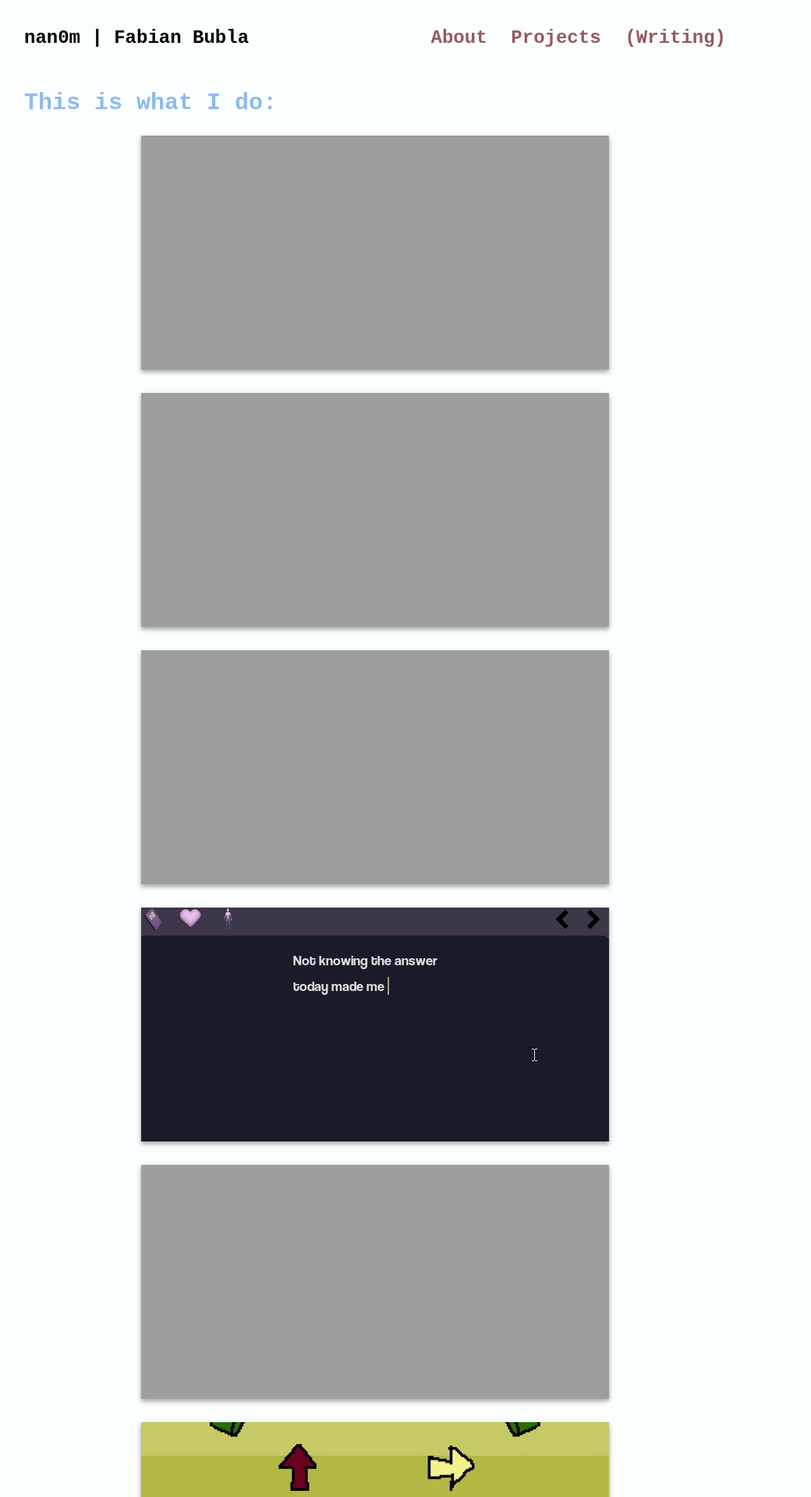
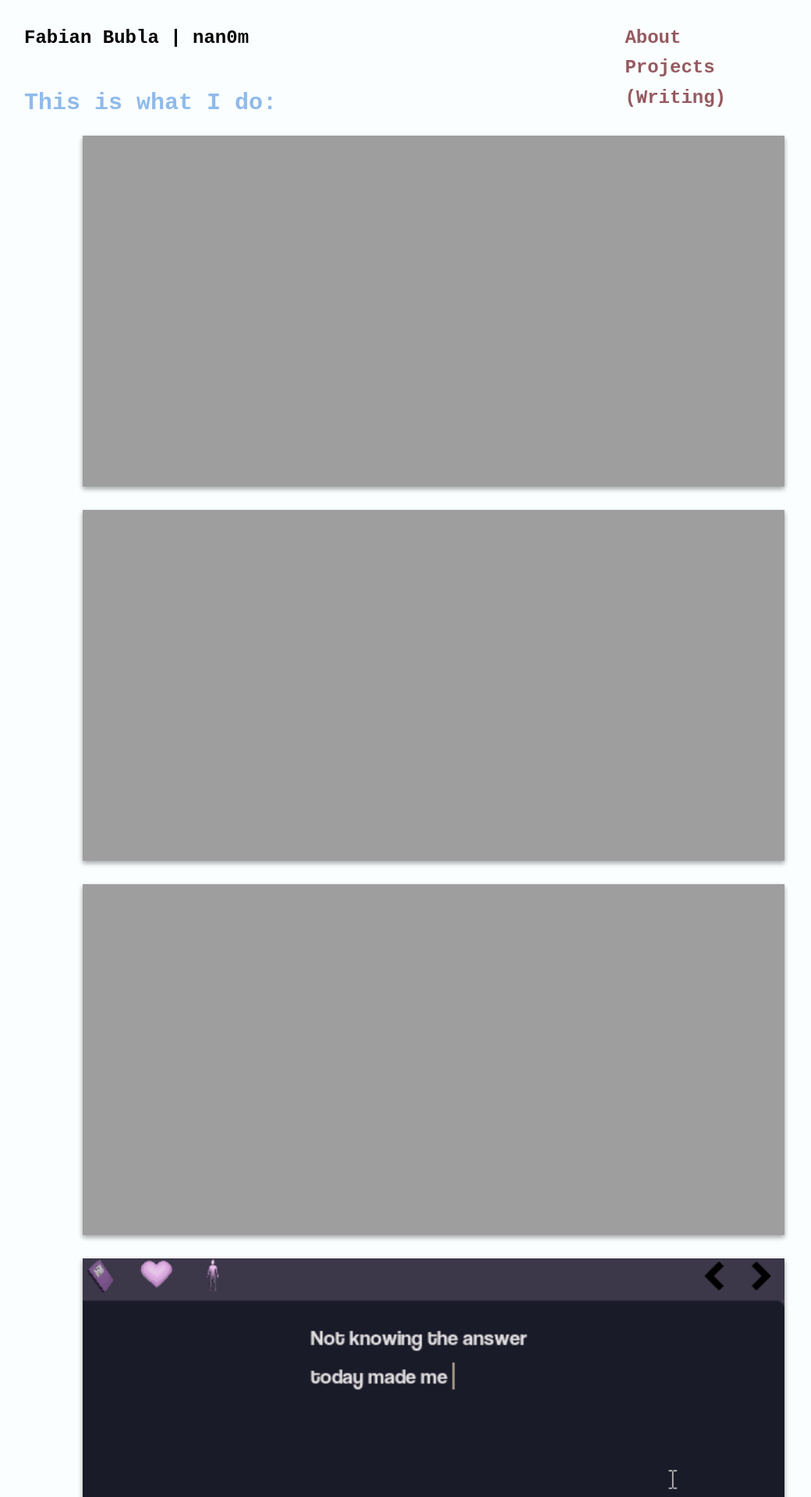
Before and after one commit to nan0m/nan0m.github.io, a Jekyll site: the page built from pages/projects.md, in a window 1280 px wide. Shown: the top 1920 px of the page at 78% size, without its empty margins (159-1199 px from the left). Built offline with Jekyll 4.4.1, drawn with Linux system fonts in a browser that asks for light colours; nearby versions of some CDN libraries; some web fonts are replaced.

```diff
--- a/_config.yml
+++ b/_config.yml
@@ -6,6 +6,6 @@ plugins:
   - jekyll-sitemap
   - jekyll-feed
   - jekyll-seo-tag
-title: nan0m | Fabian Bubla
+title: Fabian Bubla | nan0m
 description: nan0m portfolio
 author: nan0m
--- a/_sass/3-sections/_header.sass
+++ b/_sass/3-sections/_header.sass
@@ -12,6 +12,10 @@ header
       &:hover
         color: $accent-color
   nav
+    //this is my custom wrap thing
+    display: flex
+    flex-wrap: wrap
+    flex-direction: column
     float: right
     margin: 30px 30px 0 0
     a
--- a/_sass/3-sections/_projects.sass
+++ b/_sass/3-sections/_projects.sass
@@ -7,8 +7,8 @@
     box-shadow: 0 3px 6px rgba(0,0,0,0.16), 0 3px 6px rgba(0,0,0,0.23)
     cursor: pointer
     display: block
-    width: 600px
-    height: 300px
+    width: $totalWidth
+    height: $totalWidth / 2 //bc I am having a 2:1 ratio for images rn
     margin: 0px auto 30px
     position: relative
     overflow: hidden
```
Also changed, not shown: index.md (+11 -0 lines).
